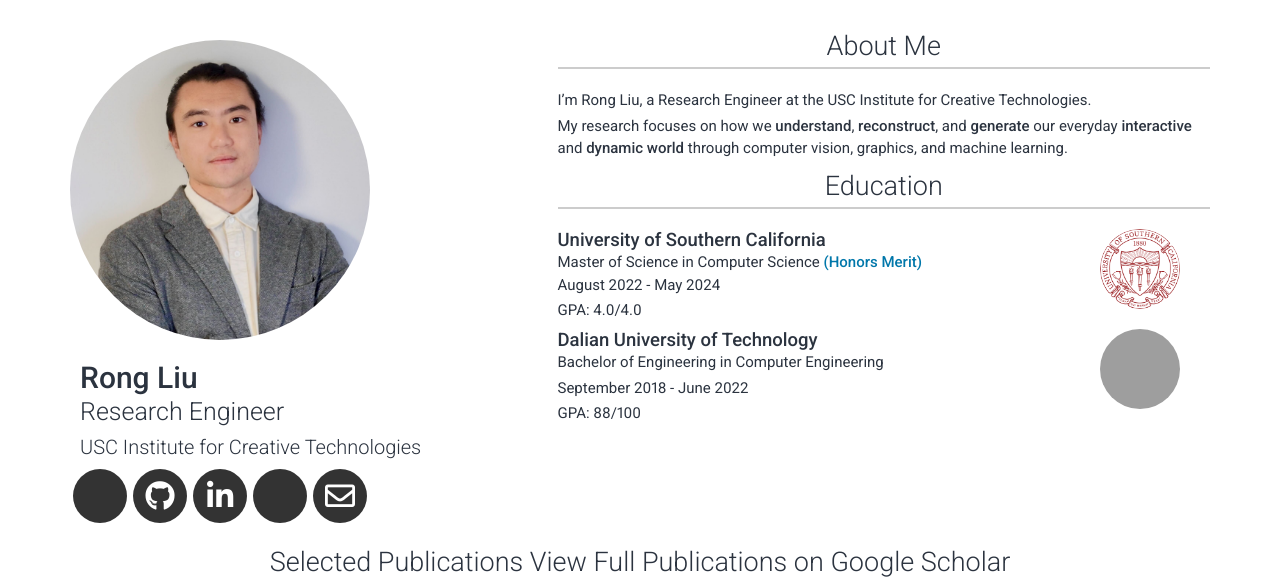
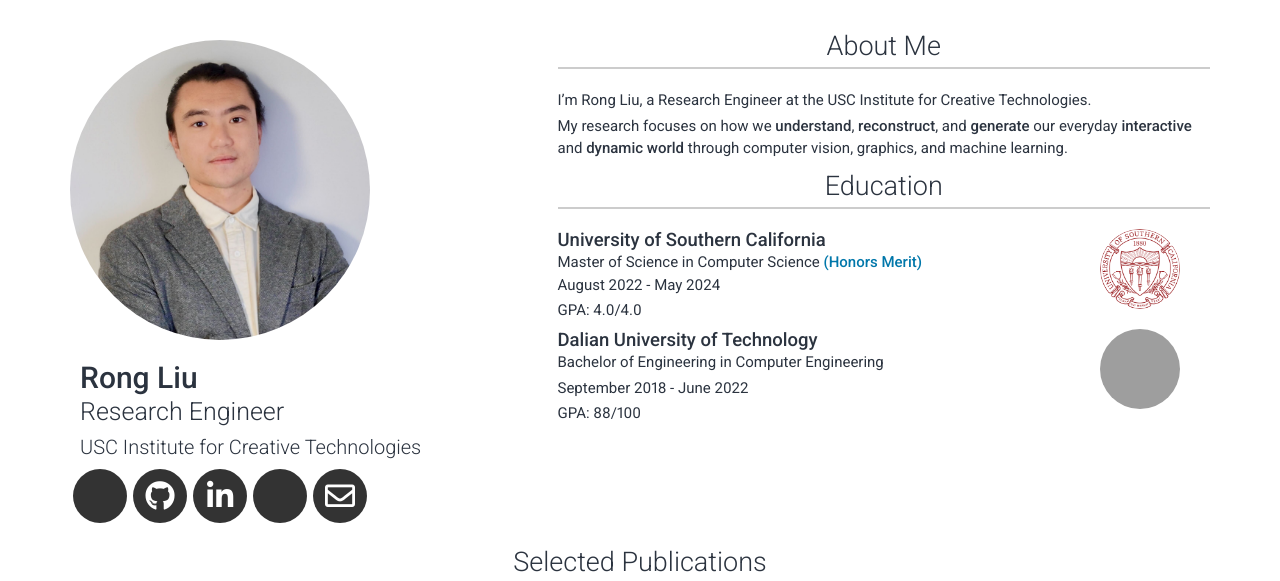
Before and after one commit to RongLiu-Leo/rongliu-leo.github.io, a Jekyll site: the page built from index.md, in a window 1280 px wide and 900 px high, cut to the strip 0-581 px from the top of the window. Built offline with Jekyll 4.4.1, drawn with Linux system fonts in a browser that asks for light colours; nearby versions of some CDN libraries; a style sheet for code colours, icons or effects is not loaded; grey boxes are pictures that could not be loaded.

Commit message:
Update default.html

```diff
--- a/_layouts/default.html
+++ b/_layouts/default.html
@@ -12,15 +12,7 @@
 
       {% for section in site.content %}
         <div class="container">
-          <h3 id="{{ section.title | slugify }}">{{ section.title }}
-            {% if section.title == "Selected Publications" %}
-            View Full Publications on Google Scholar
-            <a class="print-only" href="https://scholar.google.com/citations?user=MrWUyWkAAAAJ">
-              https://scholar.google.com/citations?user=MrWUyWkAAAAJ
-            </a>
-            {% endif %}
-          </h3>
-
+          <h3 id="{{ section.title | slugify }}">{{ section.title }}</h3>
           {% include {{ section.layout | prepend: "section-" | append: ".html" }} content=section.content %}
         </div>
       {% endfor %}
```
